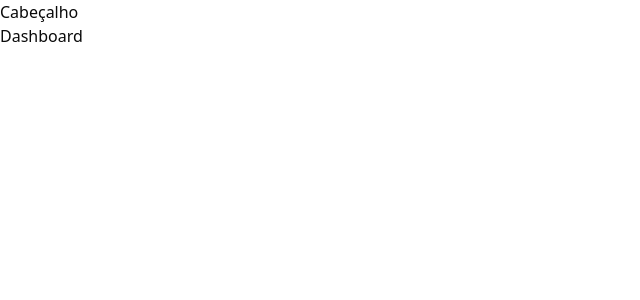
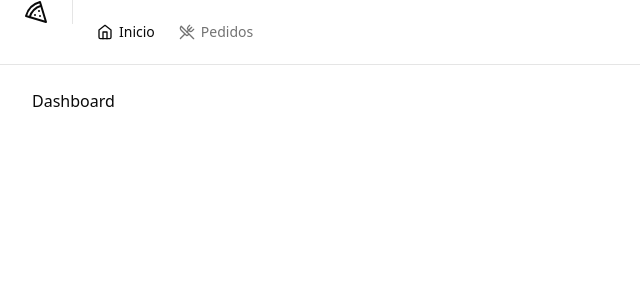
Before and after one commit to devgoncalo/pizzashop-web, a React (Vite) app: page / in a window 1280 px wide. Shown: the top 300 px of the page, without its empty margins (0-640 px from the left). Built offline with nearby package versions, Linux system fonts and the light colour scheme.

Commit message:
feat: App layout with header

```diff
--- a/package.json
+++ b/package.json
@@ -12,6 +12,7 @@
   "dependencies": {
     "@hookform/resolvers": "^3.3.4",
     "@radix-ui/react-label": "^2.0.2",
+    "@radix-ui/react-separator": "^1.0.3",
     "@radix-ui/react-slot": "^1.0.2",
     "add": "^2.0.6",
     "class-variance-authority": "^0.7.0",
--- /dev/null
+++ b/src/components/header.tsx
@@ -0,0 +1,27 @@
+import { Home, Pizza, UtensilsCrossed } from 'lucide-react'
+
+import { NavLink } from './nav-link'
+import { Separator } from './ui/separator'
+
+export function Header() {
+  return (
+    <div className="border-b">
+      <div className="flex h-16 gap-6 px-6">
+        <Pizza className="size-6" />
+
+        <Separator orientation="vertical" className="h-6" />
+
+        <nav className="flex items-center space-x-4 lg:space-x-6">
+          <NavLink to="/">
+            <Home className="size-4" />
+            Inicio
+          </NavLink>
+          <NavLink to="/orders">
+            <UtensilsCrossed className="size-4" />
+            Pedidos
+          </NavLink>
+        </nav>
+      </div>
+    </div>
+  )
+}
--- /dev/null
+++ b/src/components/nav-link.tsx
@@ -0,0 +1,15 @@
+import { Link, LinkProps, useLocation } from 'react-router-dom'
+
+export type NavLinkProps = LinkProps
+
+export function NavLink(props: NavLinkProps) {
+  const { pathname } = useLocation()
+
+  return (
+    <Link
+      data-current={pathname === props.to}
+      className="flex items-center gap-1.5 text-sm font-medium text-muted-foreground hover:text-foreground data-[current=true]:text-foreground"
+      {...props}
+    />
+  )
+}
--- /dev/null
+++ b/src/components/ui/separator.tsx
@@ -0,0 +1,29 @@
+import * as React from "react"
+import * as SeparatorPrimitive from "@radix-ui/react-separator"
+
+import { cn } from "@/lib/utils"
+
+const Separator = React.forwardRef<
+  React.ElementRef<typeof SeparatorPrimitive.Root>,
+  React.ComponentPropsWithoutRef<typeof SeparatorPrimitive.Root>
+>(
+  (
+    { className, orientation = "horizontal", decorative = true, ...props },
+    ref
+  ) => (
+    <SeparatorPrimitive.Root
+      ref={ref}
+      decorative={decorative}
+      orientation={orientation}
+      className={cn(
+        "shrink-0 bg-border",
+        orientation === "horizontal" ? "h-[1px] w-full" : "h-full w-[1px]",
+        className
+      )}
+      {...props}
+    />
+  )
+)
+Separator.displayName = SeparatorPrimitive.Root.displayName
+
+export { Separator }
--- a/src/pages/_layouts/app.tsx
+++ b/src/pages/_layouts/app.tsx
@@ -1,11 +1,13 @@
 import { Outlet } from 'react-router-dom'
+
+import { Header } from '@/components/header'
 
 export function AppLayout() {
   return (
-    <div>
-      <h1>Cabeçalho</h1>
+    <div className="flex min-h-screen flex-col antialiased">
+      <Header />
 
-      <div>
+      <div className="flex flex-1 flex-col gap-4 p-8 pt-6">
         <Outlet />
       </div>
     </div>
--- a/src/pages/_layouts/auth.tsx
+++ b/src/pages/_layouts/auth.tsx
@@ -3,7 +3,7 @@
 
 export function AuthLayout() {
   return (
-    <div className="grid min-h-screen grid-cols-2">
+    <div className="grid min-h-screen grid-cols-2 antialiased">
       <div className="flex h-full flex-col justify-between border-r border-foreground/5 bg-muted p-10 text-muted-foreground">
         <div className="flex items-center gap-3 text-lg font-medium text-foreground">
           <Pizza className="size-5" />
```
Also changed, not shown: 1 other file (tests, documents, lock files or other folders).
